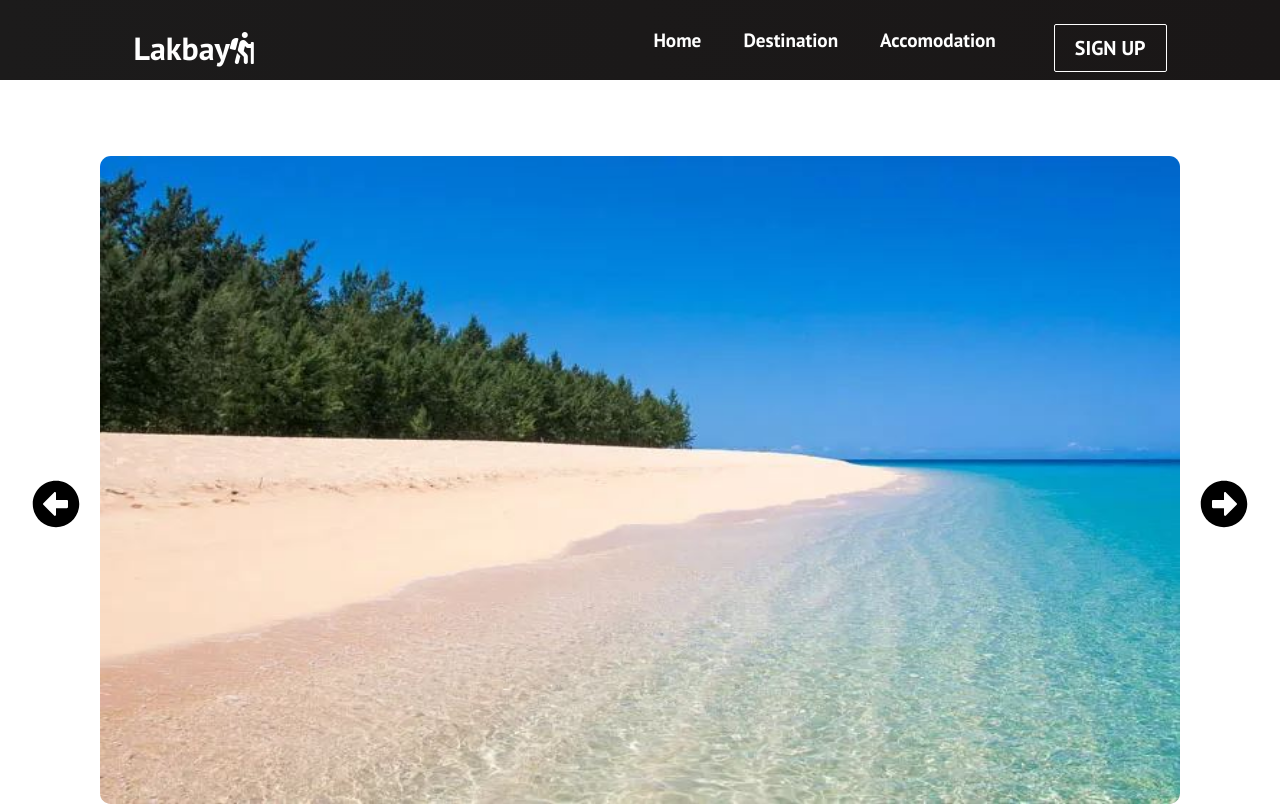
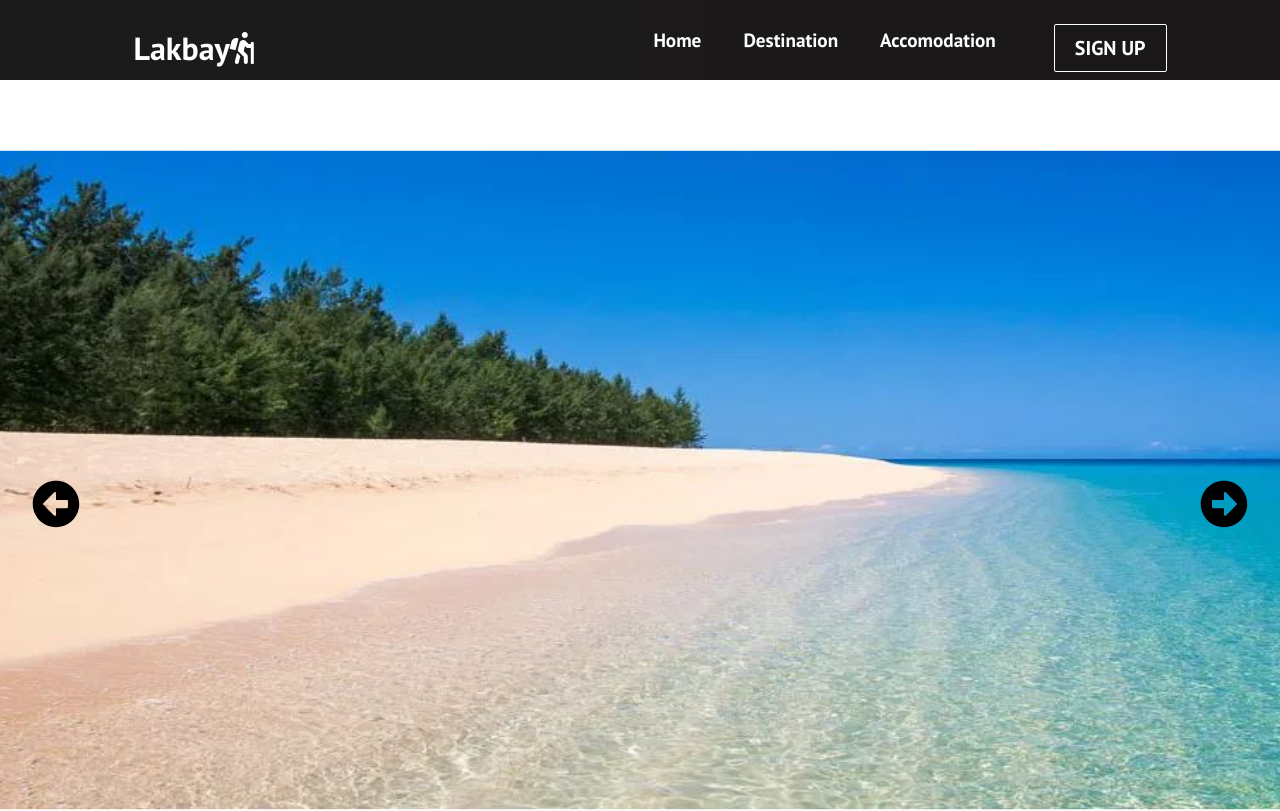
Before and after one commit to jcac8947/qcprovince, a React (Create React App) app: page /destination in a window 1280 px wide. Shown: the top 811 px of the page. Built offline with nearby package versions, Linux system fonts and the light colour scheme.

Commit message:
update destitnation

```diff
--- a/src/components/Slider.css
+++ b/src/components/Slider.css
@@ -7,9 +7,9 @@
   }
 
   .image {
-    width: 1000px;
-    height: 600px;
-    border-radius: 10px;
+    width: 1191px;
+    height: 610px;
+    border-radius: 1px;
   }
 
   .right-arrow {
--- a/src/components/SliderData.js
+++ b/src/components/SliderData.js
@@ -3,7 +3,7 @@
 export const SliderData = [
     {
       image:
-        '/images/salibungot_beach.JPG'
+        '/images/salibungot_beach.JPG',
     },
     {
       image:
```
